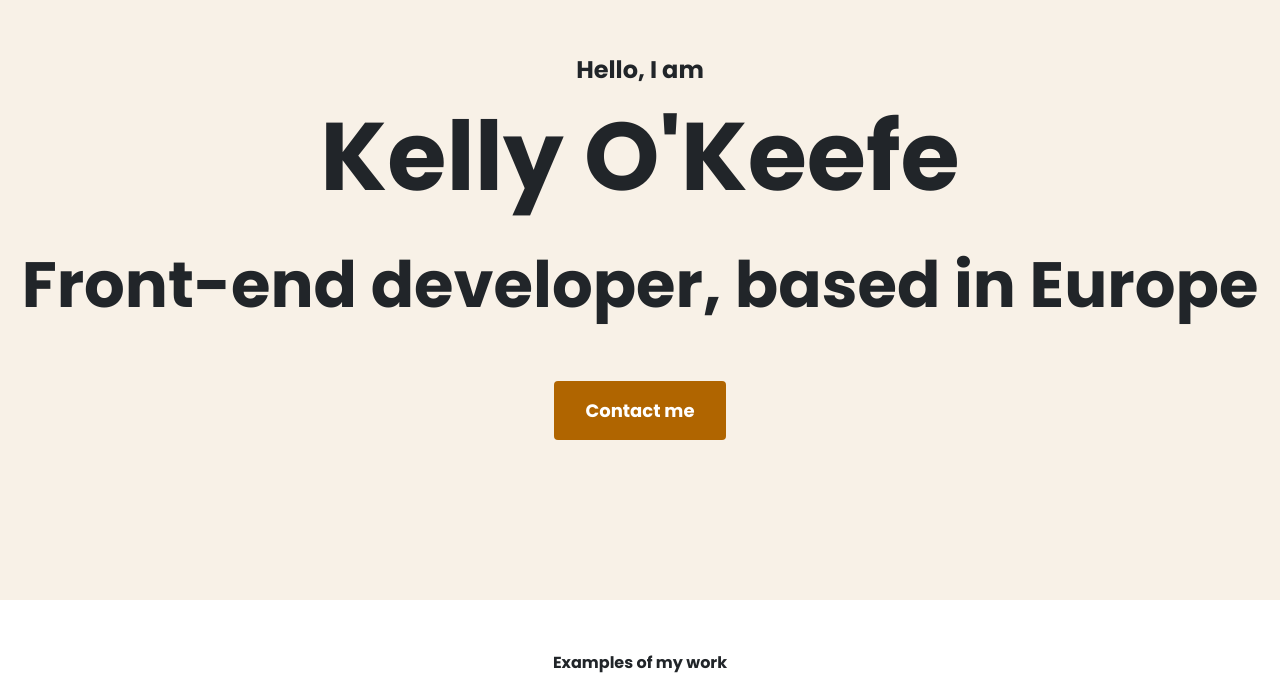
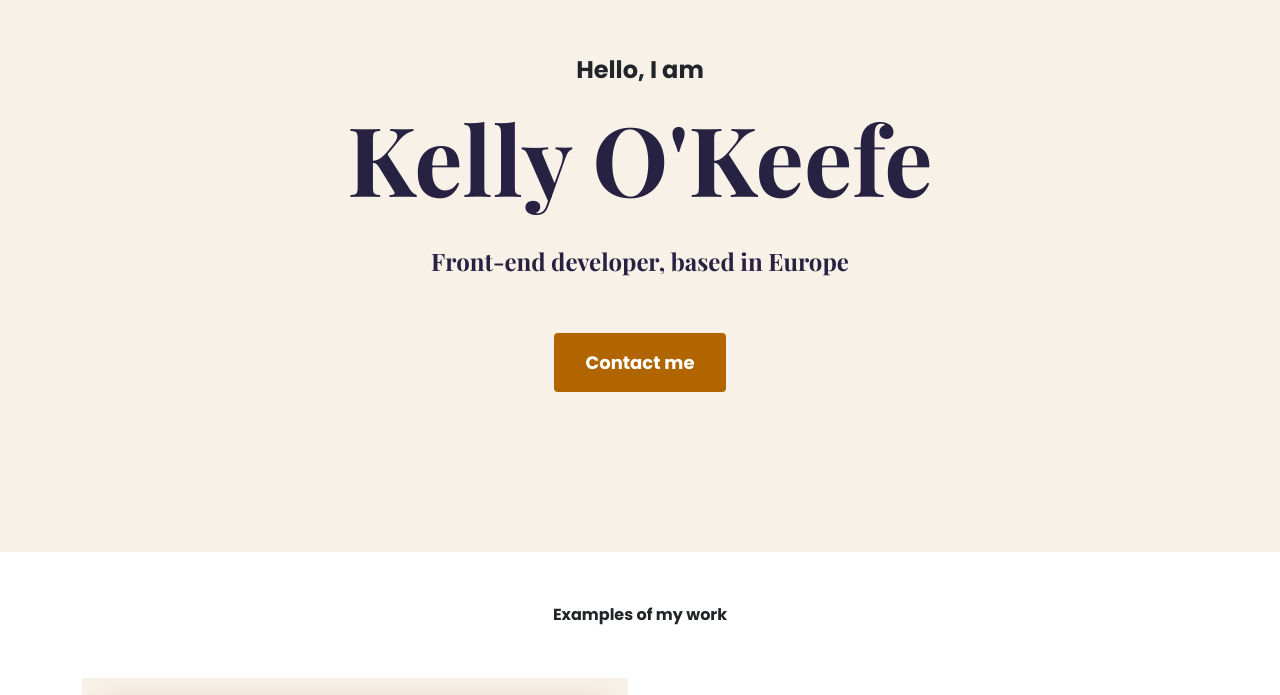
Before and after one commit to kelly-okeefe/my-portfolio, a plain HTML site: page index.html in a window 1280 px wide. Shown: the part 105-800 px from the top of the page. Drawn offline with nearby package versions, Linux system fonts and the light colour scheme.

Commit message:
Amended fonts and font styling for hero.

```diff
--- a/styles/portfolio.css
+++ b/styles/portfolio.css
@@ -13,11 +13,17 @@ body{
     background-color: white;
 }
 
-h1 h2, h3, h4, h5, h6{
+h1, h2, h3, h4, h5, h6{
     color: #272142;
     font-family: var(--heading-font-family);
     font-weight: bold;
 }
+
+h1{
+    font-size: 96px;
+    line-height: 1.5;
+}
+
 .hero h2{
     font-family: 'Poppins', sans-serif;
     font-weight: normal;
@@ -31,29 +37,24 @@ p{
     line-height: 30px;
 }
 
-h1{
-    font-size: 96px;
-    line-height: 1.5;
-}
-
-h2{
-    font-size: 64px;
-}
-
 .hero{
     background-color: var(--primary-color);
     text-align: center;
     padding: 160px 20px;
 }
 
-
-
 .hero p{
-    font-family: 'Poppins', sans-serif;
     font-size: 36px;
     font-weight: bold;
     font-size: 24px;
     margin: 0;
+}
+
+.hero h2{
+    font-family: var(--heading-font-family);
+    font-weight: normal;
+    line-height: 2;
+    font-size: 24px;
 }
 
 .btn-branding{
```
